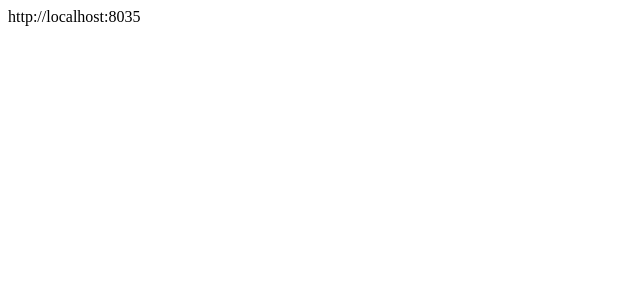
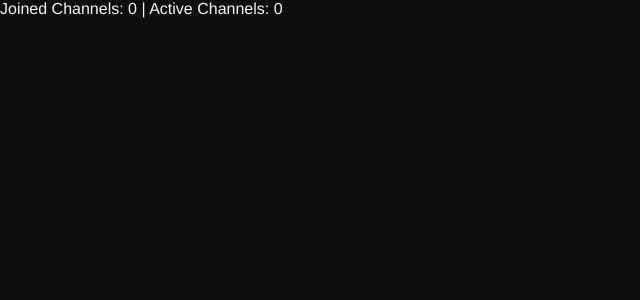
Before and after one commit to gempir/gempbot, a React (Create React App) app in the folder web/: page / in a window 1280 px wide. Shown: the top 300 px of the page, without its empty margins (0-640 px from the left). Built offline with nearby package versions, Linux system fonts and the light colour scheme; no server answers.

Commit message:
fetch messages

```diff
--- a/web/package.json
+++ b/web/package.json
@@ -7,10 +7,12 @@
         "@types/jest": "^26.0.15",
         "@types/react": "^17.0.0",
         "@types/react-dom": "^17.0.0",
+        "@types/styled-components": "^5.1.9",
         "react": "^17.0.2",
         "react-dom": "^17.0.2",
         "react-router-dom": "^5.2.0",
         "react-scripts": "4.0.3",
+        "styled-components": "^5.2.3",
         "typescript": "^4.1.2"
     },
     "scripts": {
--- /dev/null
+++ b/web/src/App.tsx
@@ -0,0 +1,26 @@
+import { useContext, useEffect, useState } from "react";
+import styled from "styled-components";
+import EventService from "./service/EventService";
+import { store } from "./store";
+import { EventMessage } from "./types/Events";
+
+const AppContainer = styled.main`
+
+`
+
+export function App() {
+    const { state } = useContext(store);
+    const [joinedChannels, setJoinedChannels] = useState(0);
+    const [activeChannels, setActiveChannels] = useState(0);
+
+    useEffect(() => {
+        new EventService(state.apiBaseUrl, (message: EventMessage) => {
+            setJoinedChannels(message.joinedChannels);
+            setActiveChannels(message.activeChannels);
+        });
+    }, [state.apiBaseUrl])
+
+    return <AppContainer>
+        Joined Channels: {joinedChannels} | Active Channels: {activeChannels}
+    </AppContainer>
+}
--- a/web/src/index.tsx
+++ b/web/src/index.tsx
@@ -1,19 +1,40 @@
-import { StrictMode, useContext } from 'react';
+import React, { StrictMode } from 'react';
 import ReactDOM from 'react-dom';
-import { StateProvider, store } from './store';
+import { createGlobalStyle } from 'styled-components';
+import { App } from './App';
+import { StateProvider } from './store';
 
-function App() {
-    const { state } = useContext(store);
+const GlobalStyle = createGlobalStyle`
+  body {
+    --bg: #0e0e10;
+    --bg-bright: #18181b;
+    --bg-brighter: #3d4146;
+    --bg-dark: #121416;
+    --theme: #00CC66;
+    --theme-bright: #00FF80;
+    --theme2: #2980b9;
+    --theme2-bright: #3498db;
+    --text: #F5F5F5;
+    --text-dark: #616161;
 
-    return <div>
-        {state.apiBaseUrl}
-    </div>
-}
+    background: var(--bg);
+    margin: 0;
+    padding: 0;
+    color: var(--text);
+    margin: 0;
+    font-family: Helvetica, Arial, sans-serif;
+    height: 100%;
+    width: 100%;
+  }
+`
 
 ReactDOM.render(
     <StrictMode>
         <StateProvider>
-            <App />
+            <React.Fragment>
+                <GlobalStyle />
+                <App />
+            </React.Fragment>
         </StateProvider>
     </StrictMode>,
     document.getElementById('root')
--- a/web/src/service/EventService.ts
+++ b/web/src/service/EventService.ts
@@ -1,5 +1,7 @@
+import { EventMessage } from "../types/Events";
+
 export default class EventService {
-    constructor(apiBaseUrl: string, callback: (data: Record<string, unknown>) => void) {
+    constructor(apiBaseUrl: string, callback: (data: EventMessage) => void) {
 
         function connect() {
             var ws = new WebSocket(`${apiBaseUrl.replace("https://", "wss://").replace("http://", "ws://")}/api/ws`);
--- /dev/null
+++ b/web/src/types/Events.ts
@@ -0,0 +1,16 @@
+
+export interface EventMessage {
+    records: Array<Record>
+    joinedChannels: number
+    activeChannels: number
+}
+
+export interface Record {
+    title: string
+    scores: Array<Score>
+}
+
+export interface Score {
+    id: string
+    score: number
+}
```
Also changed, not shown: 1 other file (tests, documents, lock files or other folders).
